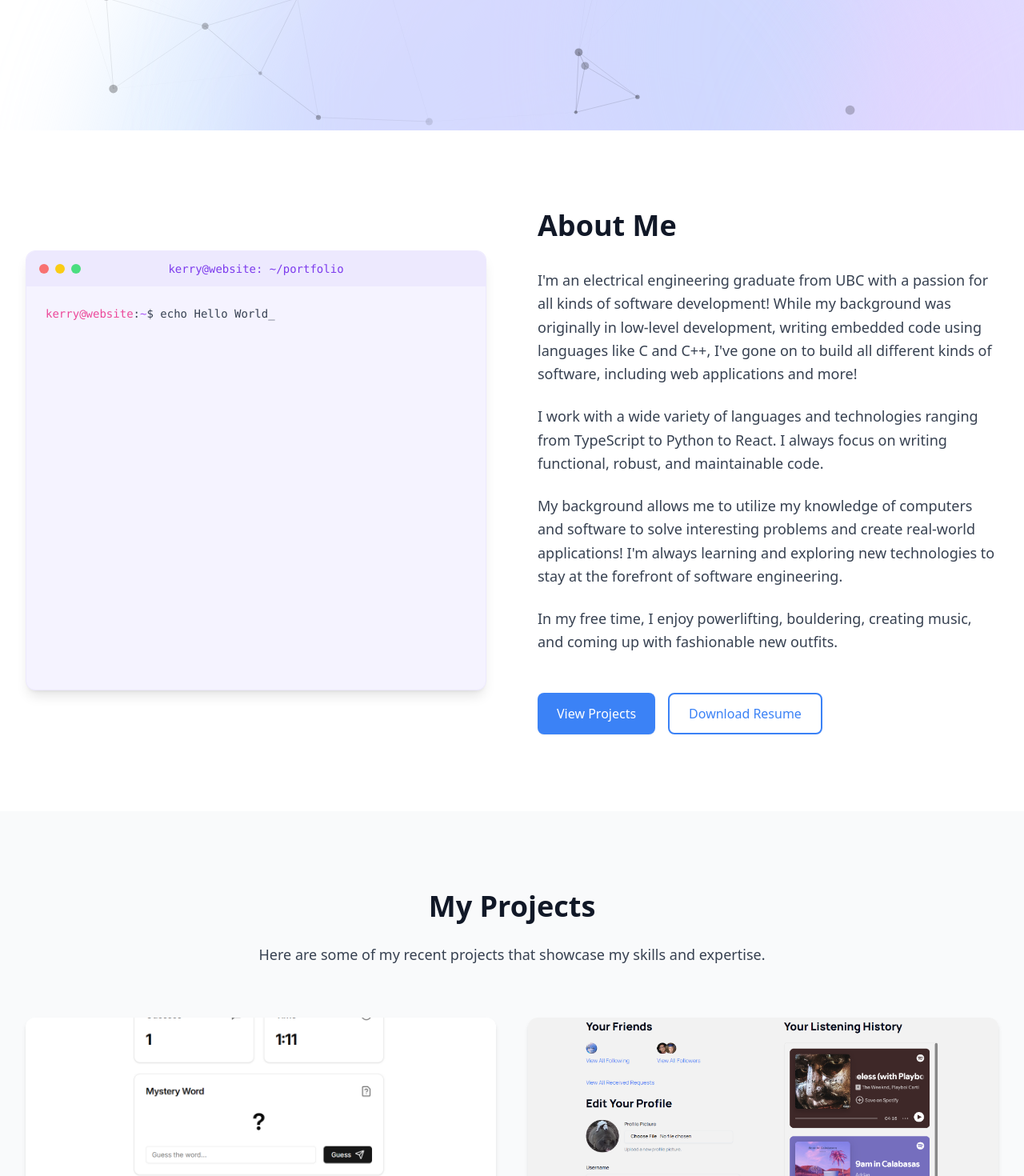
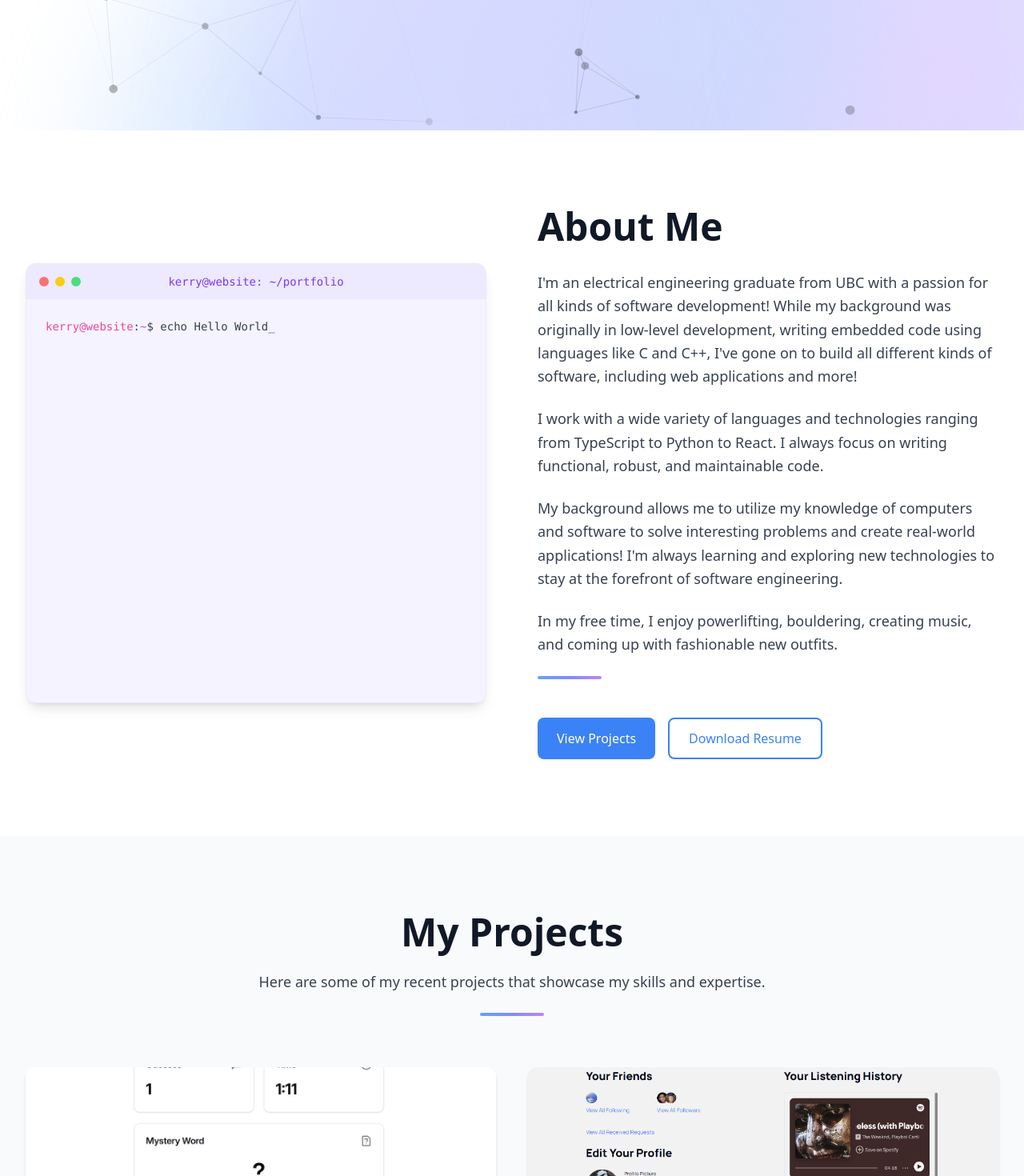
Before and after one commit to kerryz12/kerryzhang, a React (Vite) app: page / in a window 1280 px wide. Shown: the part 637-2107 px from the top of the page at 80% size. Built offline with nearby package versions, Linux system fonts and the light colour scheme.

Commit message:
improved visual hierarchy

```diff
--- a/src/components/About.tsx
+++ b/src/components/About.tsx
@@ -46,7 +46,7 @@ const AboutSection: React.FC = () => {
 
           <div className="space-y-8">
             <div className="space-y-4">
-              <h2 className="text-4xl font-bold text-gray-900 leading-tight">
+              <h2 className="text-4xl lg:text-5xl font-bold text-gray-900 leading-tight">
                 About Me
               </h2>
             </div>
@@ -77,6 +77,8 @@ const AboutSection: React.FC = () => {
                 In my free time, I enjoy powerlifting, bouldering, creating
                 music, and coming up with fashionable new outfits.
               </p>
+
+              <div className="mt-8 w-20 h-1 bg-gradient-to-r from-blue-400 via-indigo-400 to-purple-400 rounded-full"></div>
             </div>
 
             <div className="pt-4">
--- a/src/components/ProjectsSection.tsx
+++ b/src/components/ProjectsSection.tsx
@@ -58,13 +58,14 @@ const ProjectsSection: React.FC = () => {
     <section id="projects" className="py-24 bg-gray-50">
       <div className="max-w-7xl mx-auto px-6 lg:px-8">
         <div className="text-center space-y-6 mb-16">
-          <h2 className="text-4xl font-bold text-gray-900 leading-tight">
+          <h2 className="text-4xl lg:text-5xl font-bold text-gray-900 leading-tight">
             My Projects
           </h2>
           <p className="text-lg text-gray-700 leading-relaxed max-w-3xl mx-auto">
             Here are some of my recent projects that showcase my skills and
             expertise.
           </p>
+          <div className="mt-8 w-20 h-1 bg-gradient-to-r from-blue-400 via-indigo-400 to-purple-400 rounded-full mx-auto"></div>
         </div>
 
         <div className="grid md:grid-cols-2 gap-8 lg:gap-10">
```
